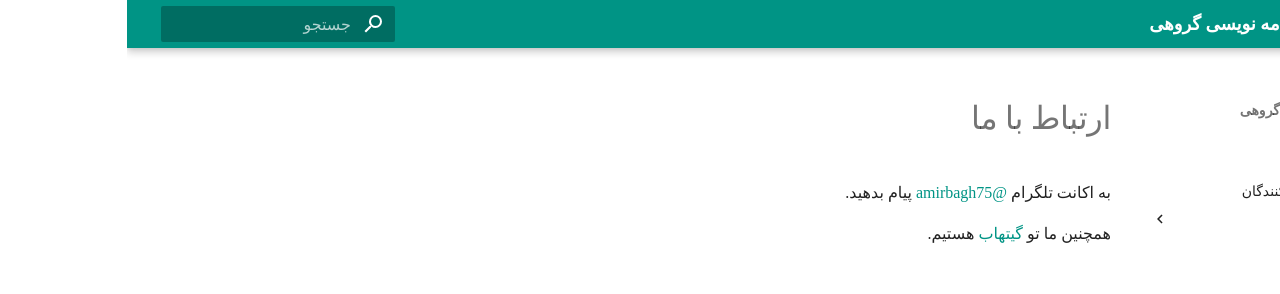
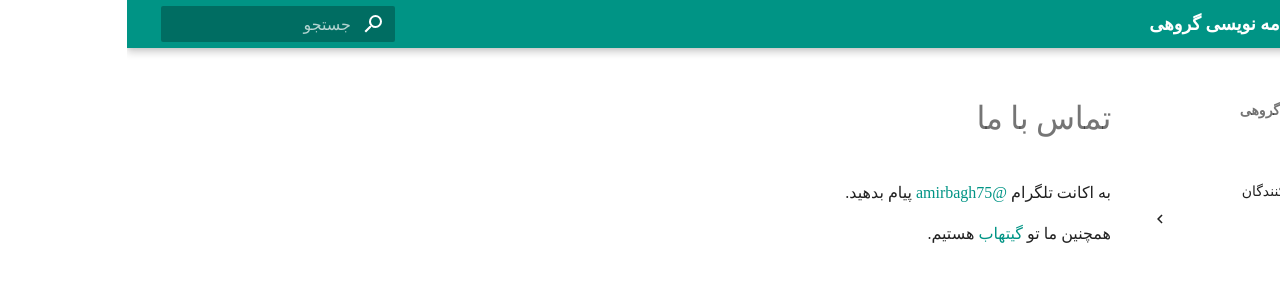
Before and after one commit to group-programming/group-programming-official-site, an MkDocs documentation site: the page built from docs/contact.md, in a window 1280 px wide. Shown: the top 294 px of the page. Built offline with MkDocs 1.6.1 and Material for MkDocs 9.7.7, drawn with Linux system fonts in a browser that asks for light colours; some web fonts are replaced.

Commit message:
some change on site!

```diff
--- a/mkdocs.yml
+++ b/mkdocs.yml
@@ -14,7 +14,7 @@ extra_css:
 
 nav:
 - خانه: 'index.md'
-- ارتباط با ما: 'contact.md'
+- تماس با ما: 'contact.md'
 
 - کل مشارکت کنندگان: 'all-persons.md'
 - پروژه ها:
```
